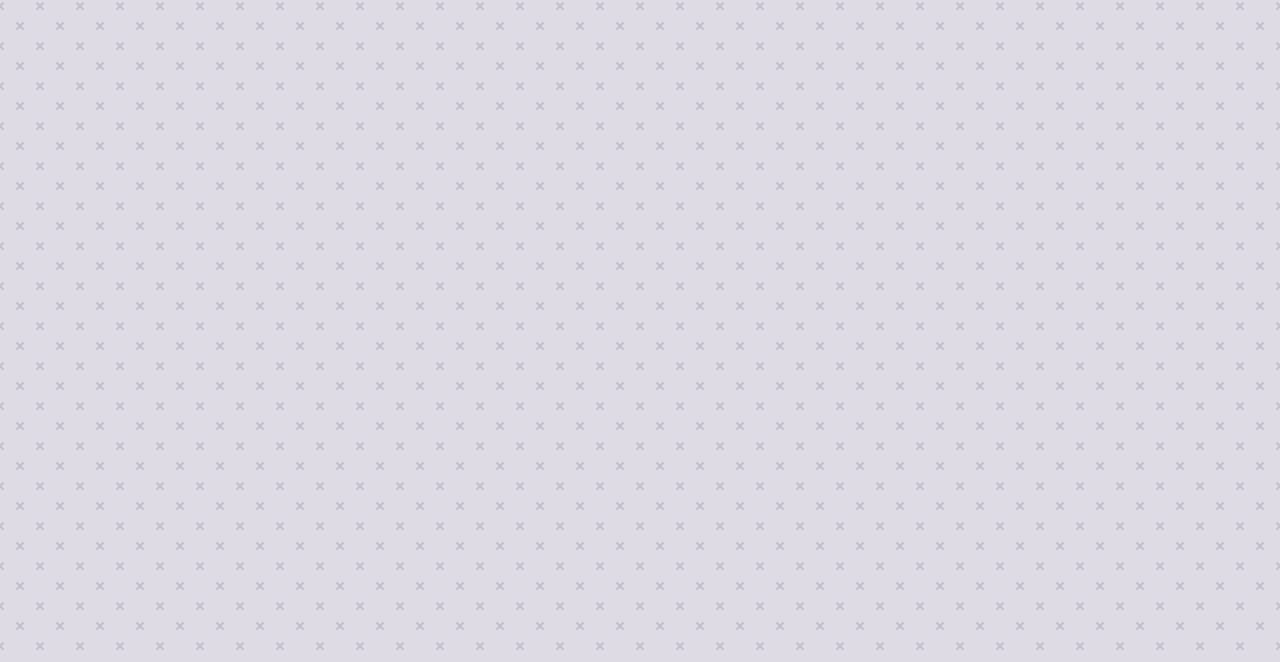
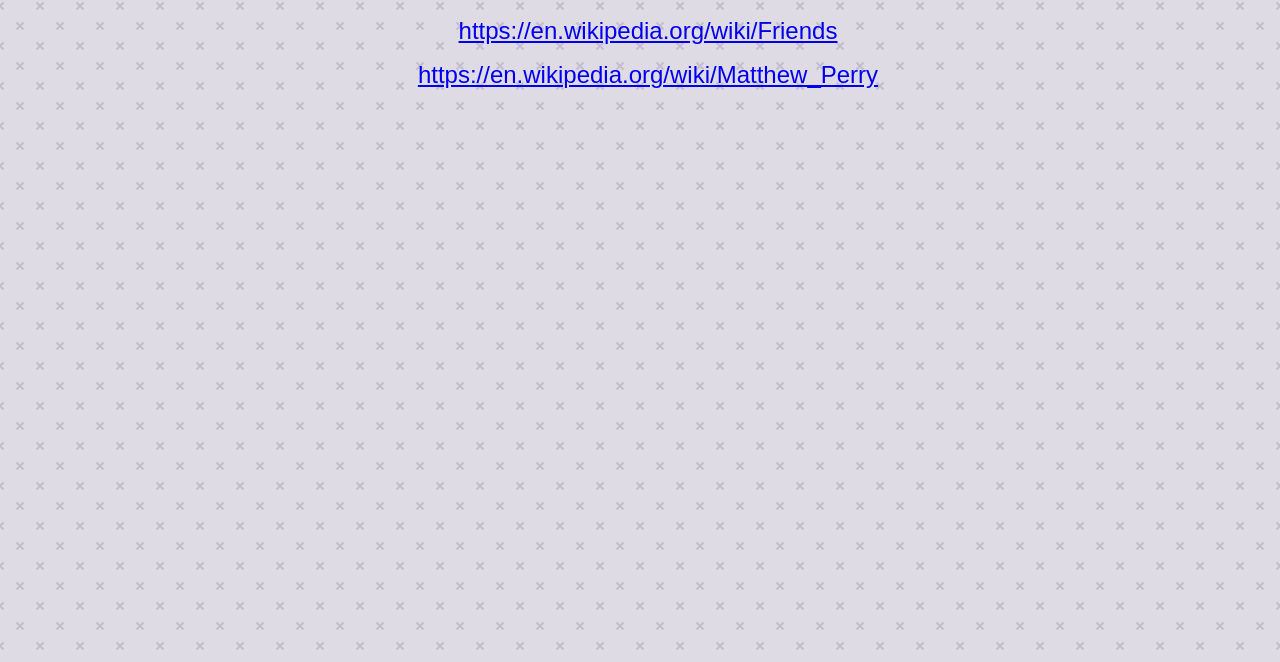
Before and after one commit to HeinrichVannas/Sissejuhatus_erialasse_tp-E_veebileht, a plain HTML site: page informatsioon.html in a window 1280 px wide. Shown: the part 154-816 px from the top of the page. Drawn offline with Linux system fonts and the light colour scheme.

Commit message:
Lisasin kaks linki informatsioon.html veebilehel.

```diff
--- a/informatsioon.css
+++ b/informatsioon.css
@@ -14,6 +14,13 @@ h1 {
     font-family: "Montserrat", sans-serif;
     text-align: center;
   }
+a{
+    font-size: 24px;
+    font-family: "Montserrat", sans-serif;
+}
+p{
+    text-align: center;
+}
 .sidebar {
     height: 100vh;
     width: 0px;
--- a/informatsioon.html
+++ b/informatsioon.html
@@ -19,6 +19,8 @@
         <script src="Dark_light_mode.js"></script>
         <div id="Kasutatudmaterjalid">
             <h1>Kasutatud materjalid</h1>
+            <p><a href="https://en.wikipedia.org/wiki/Friends">https://en.wikipedia.org/wiki/Friends</a></p>
+            <p><a href="https://en.wikipedia.org/wiki/Matthew_Perry">https://en.wikipedia.org/wiki/Matthew_Perry</a></p>
         </div>
     </body>
 </html>
```
